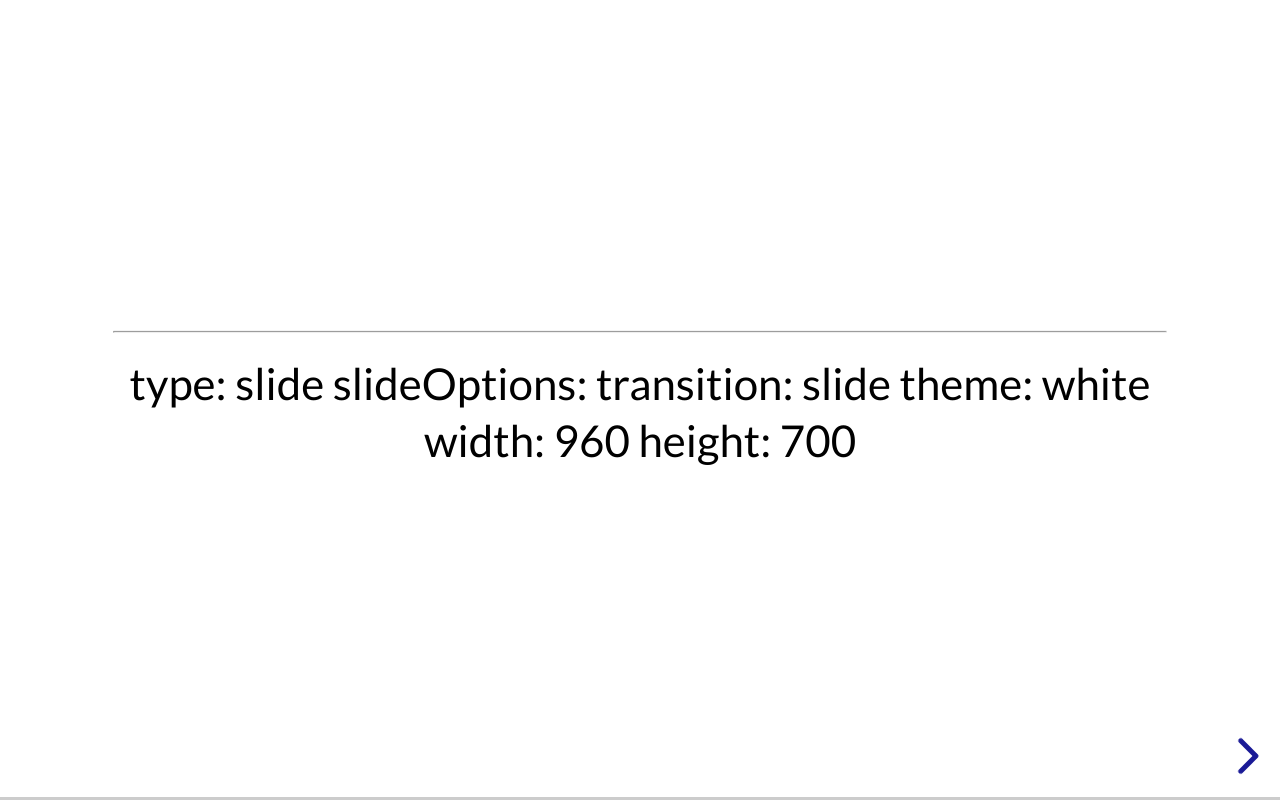
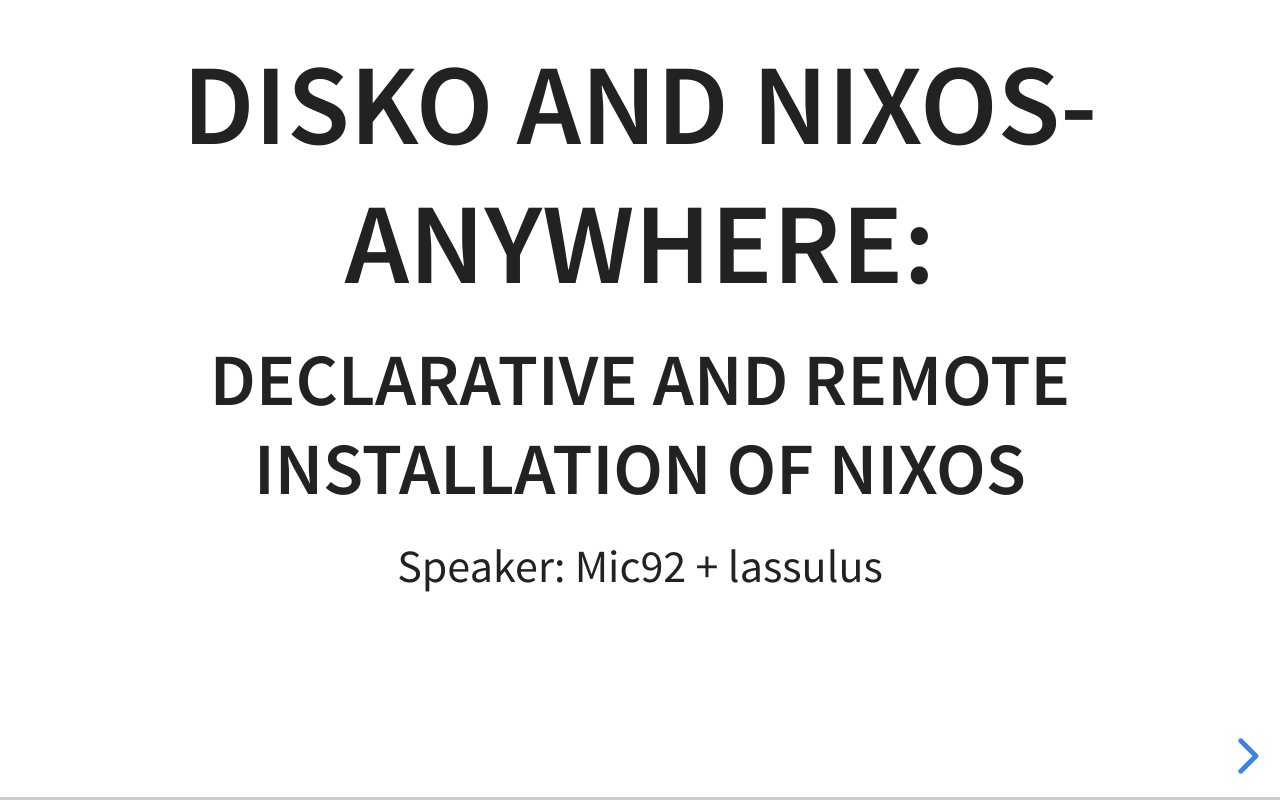
Before and after one commit to Mic92/nixcon2023-nixos-anywhere, a website: page index.html in a window 1280 px wide. Drawn offline with Linux system fonts and the light colour scheme; a web font is replaced by a local one.

Commit message:
fix slide options

```diff
--- a/index.html
+++ b/index.html
@@ -1,22 +1,25 @@
 <!doctype html>
 <html lang="en">
   <head>
-		<meta charset="utf-8">
-		<meta name="viewport" content="width=device-width, initial-scale=1.0, maximum-scale=1.0, user-scalable=no">
+    <meta charset="utf-8" />
+    <meta
+      name="viewport"
+      content="width=device-width, initial-scale=1.0, maximum-scale=1.0, user-scalable=no"
+    />
 
     <title>reveal.js</title>
 
-		<link rel="stylesheet" href="dist/reset.css">
-		<link rel="stylesheet" href="dist/reveal.css">
-		<link rel="stylesheet" href="dist/theme/simple.css">
+    <link rel="stylesheet" href="dist/reset.css" />
+    <link rel="stylesheet" href="dist/reveal.css" />
+    <link rel="stylesheet" href="dist/theme/white.css" />
 
     <!-- Theme used for syntax highlighted code -->
-		<link rel="stylesheet" href="plugin/highlight/monokai.css">
+    <link rel="stylesheet" href="plugin/highlight/monokai.css" />
 
     <style>
       .reveal section.present div {
         font-size: 0.8em;
-        line-height: 1.0em;
+        line-height: 1em;
         vertical-align: top;
       }
     </style>
@@ -24,8 +27,7 @@
   <body>
     <div class="reveal">
       <div class="slides">
-        <section data-markdown="talk.md" data-charset="utf-8">
-        </section>
+        <section data-markdown="talk.md" data-charset="utf-8"></section>
       </div>
     </div>
 
@@ -39,9 +41,11 @@
       // - https://revealjs.com/config/
       Reveal.initialize({
         hash: true,
-
+        transition: "slide",
+        width: 960,
+        height: 700,
         // Learn about plugins: https://revealjs.com/plugins/
-				plugins: [ RevealMarkdown, RevealHighlight, RevealNotes ]
+        plugins: [RevealMarkdown, RevealHighlight, RevealNotes],
       });
     </script>
   </body>
--- a/talk.md
+++ b/talk.md
@@ -1,12 +1,3 @@
----
-type: slide
-slideOptions:
-  transition: slide
-  theme: white
-  width: 960
-  height: 700
----
-
 # disko and nixos-anywhere:
 
 ## Declarative and Remote Installation of NixOS
```
Lines whose indentation alone changed are shown as unchanged.
